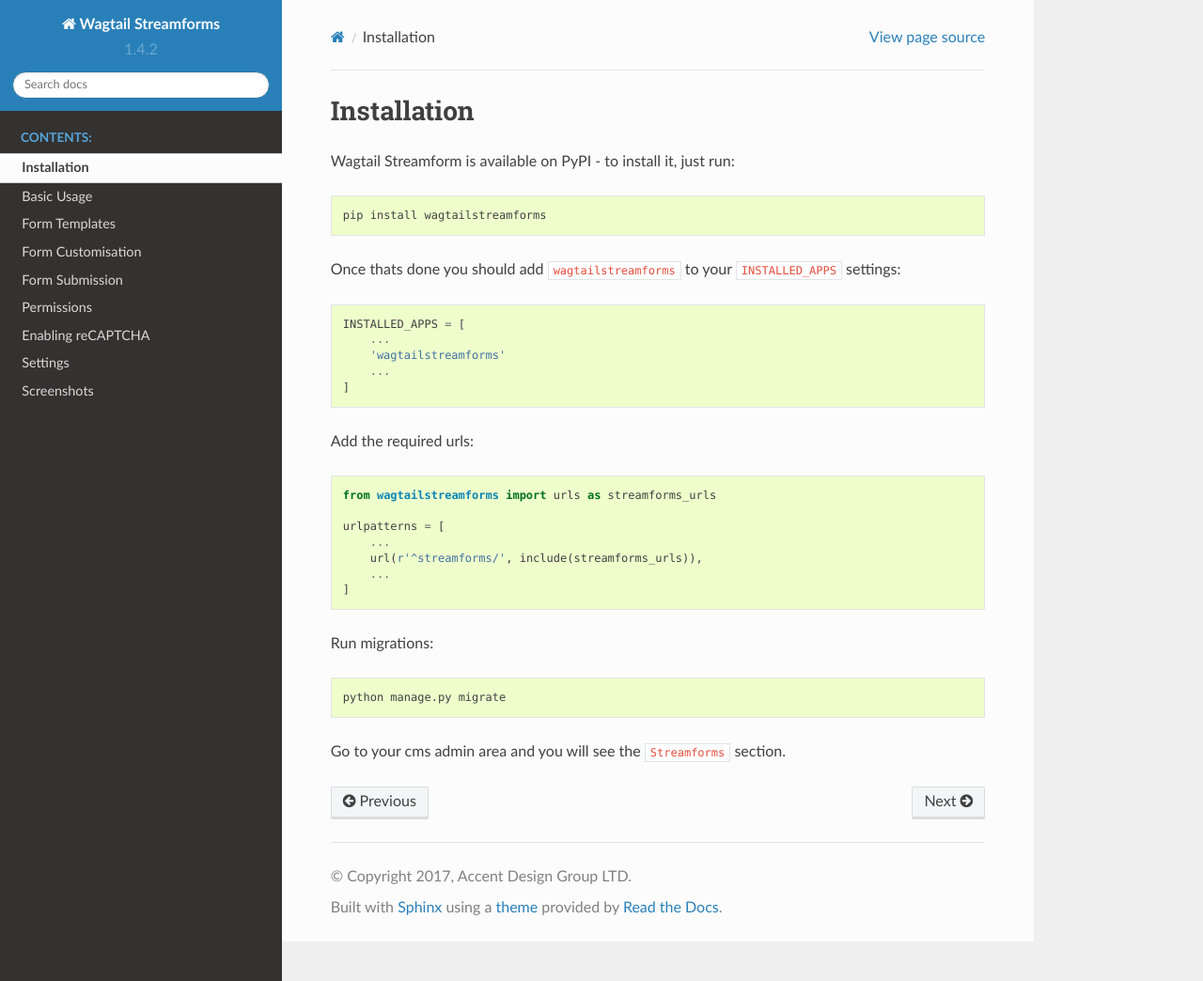
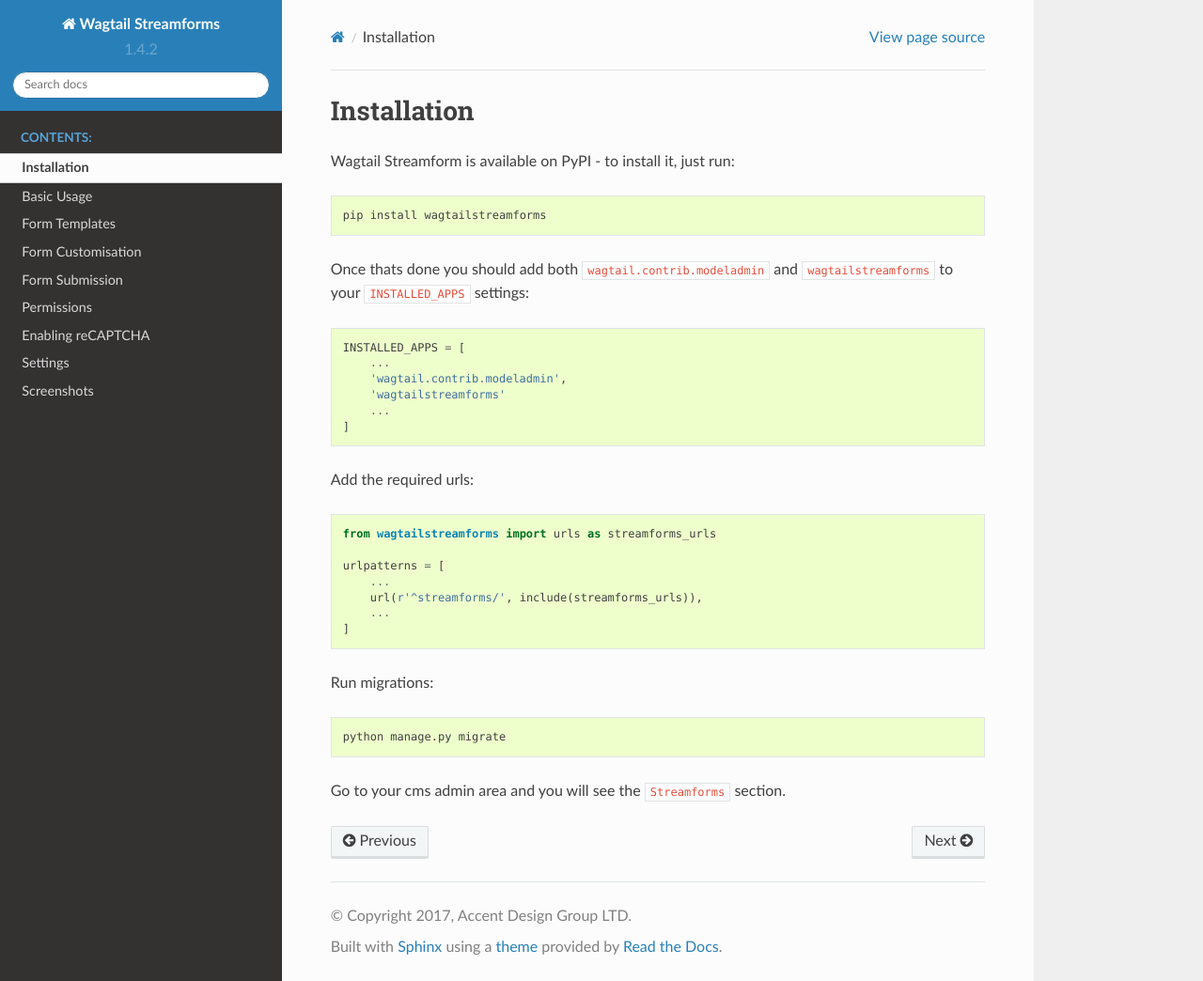
Before and after one commit to labd/wagtailstreamforms, a Sphinx documentation site: the page built from docs/installation.rst, in a window 1280 px wide and 1044 px high. Shown: the whole window at 94% size. Built offline with Sphinx 7.4.7 and the Read the Docs theme 2.0.0, drawn with Linux system fonts in a browser that asks for light colours.

Commit message:
upated docs

```diff
--- a/docs/installation.rst
+++ b/docs/installation.rst
@@ -7,12 +7,13 @@
 
     pip install wagtailstreamforms
 
-Once thats done you should add ``wagtailstreamforms`` to your ``INSTALLED_APPS`` settings:
+Once thats done you should add both ``wagtail.contrib.modeladmin`` and ``wagtailstreamforms`` to your ``INSTALLED_APPS`` settings:
 
 .. code-block:: python
 
     INSTALLED_APPS = [
         ...
+        'wagtail.contrib.modeladmin',
         'wagtailstreamforms'
         ...
     ]
```
